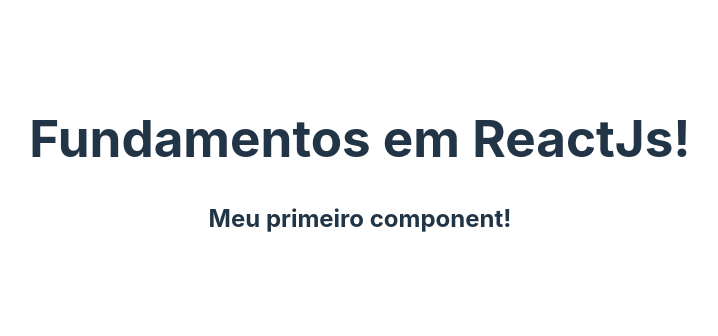
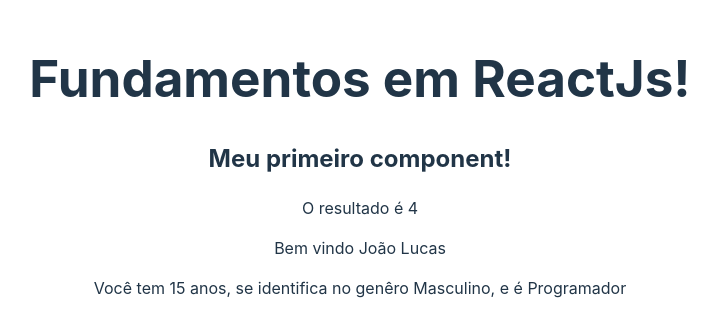
Before and after one commit to joaolucasalves010/REACT_JS, a React (Vite) app in the folder 2_FUNDAMENTOS/fundamentos/: page / in a window 1280 px wide. Shown: the part 234-570 px from the top of the page, without its empty margins (280-998 px from the left). Built offline with nearby package versions, Linux system fonts and the light colour scheme.

Commit message:
Comentários e TemplateExpression

```diff
--- a/2_FUNDAMENTOS/fundamentos/src/App.jsx
+++ b/2_FUNDAMENTOS/fundamentos/src/App.jsx
@@ -1,14 +1,16 @@
 import './App.css'
 
-// http://localhost:5173/ site localhost
 
-import FirstComponent from './components/FirstComponent' // importando component
+import FirstComponent from './components/FirstComponent' // 2 - Importando component
+import TemplateExpression from './components/TemplateExpression' // Importando component Template Expression
 
 function App() {
   return (
       <div className="App">
+        {/* 3 - Comentário JSX */}
         <h1>Fundamentos em ReactJs!</h1>
         <FirstComponent />
+        <TemplateExpression />
       </div>
   )
 }
--- a/2_FUNDAMENTOS/fundamentos/src/components/FirstComponent.jsx
+++ b/2_FUNDAMENTOS/fundamentos/src/components/FirstComponent.jsx
@@ -1,3 +1,5 @@
+// 1 - Criando component
+
 function FirstComponent() {
   return (
     <div>
@@ -6,4 +8,4 @@
   )
 }
 
-export default FirstComponent
+export default FirstComponent // Exportando component
--- /dev/null
+++ b/2_FUNDAMENTOS/fundamentos/src/components/TemplateExpression.jsx
@@ -0,0 +1,20 @@
+// 4 - Template Expression
+
+function TemplateExpression() {
+  const pessoa = { // Criando objeto
+    name: 'João Lucas',
+    idade: 15,
+    genero: 'Masculino',
+    profissao: 'Programador'
+  }
+
+    return (
+      <div>
+        <p>O resultado é {2 + 2}</p>
+        <p>Bem vindo {pessoa.name}</p>
+        <p>Você tem {pessoa.idade} anos, se identifica no genêro {pessoa.genero}, e é {pessoa.profissao}</p>
+      </div>
+    )
+}
+
+export default TemplateExpression
```
